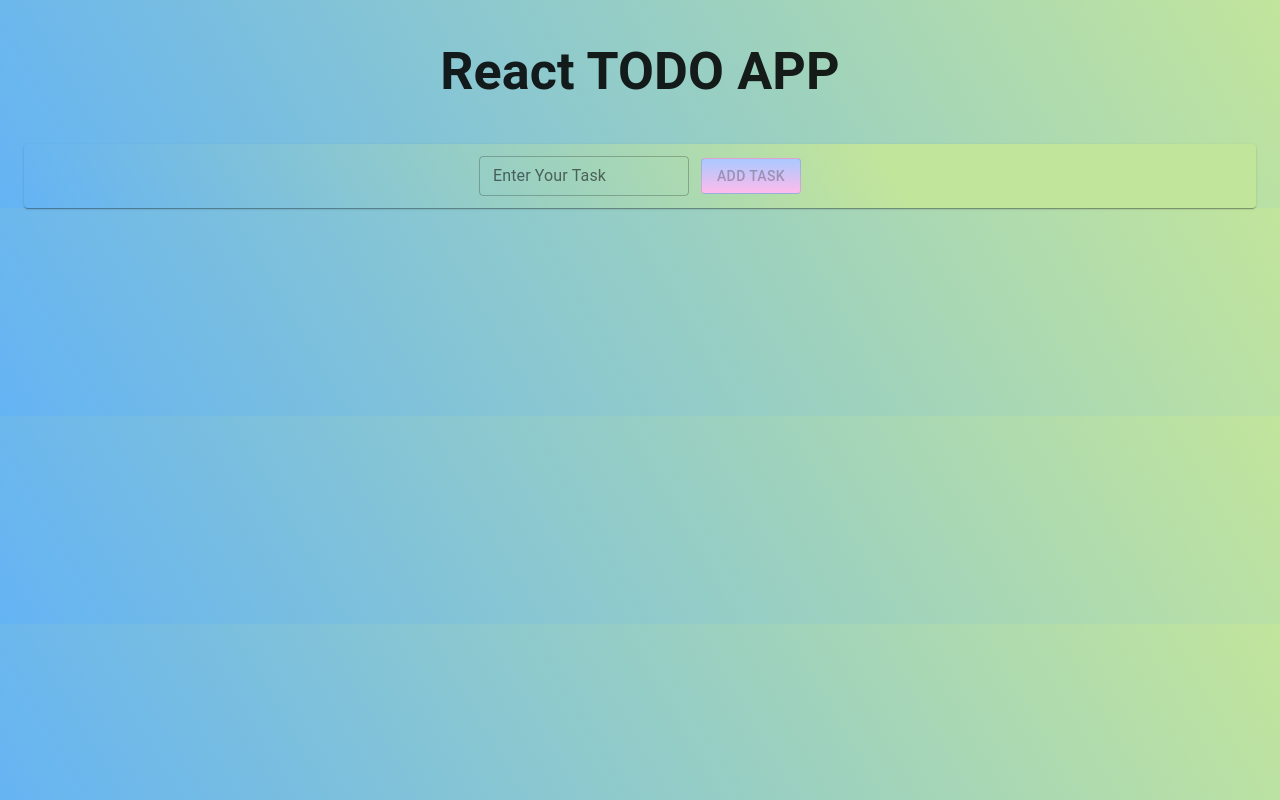
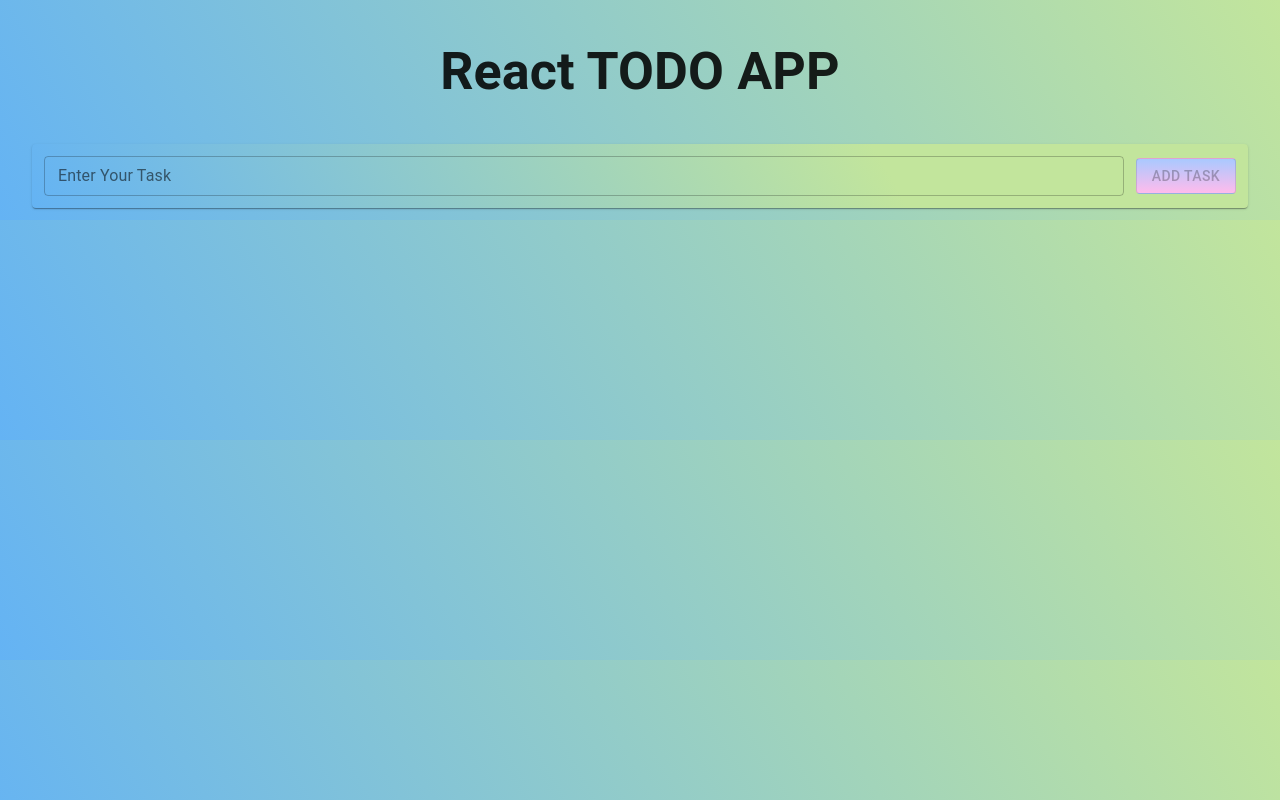
Before and after one commit to yaswanth-pula/react-todo-app, a React (Create React App) app: page / in a window 1280 px wide. Built offline with nearby package versions, Linux system fonts and the light colour scheme.

Commit message:
Done with Changes Ready for Deploy
-- Added all css attribrutes.
-- and modified little code.

```diff
--- a/src/components/IconButtonComponent.js
+++ b/src/components/IconButtonComponent.js
@@ -2,10 +2,12 @@ import React, { forwardRef } from 'react';
 import IconButton from '@material-ui/core/IconButton';
 import DeleteIcon from '@material-ui/icons/Delete';
 import DoneIcon from '@material-ui/icons/Done';
+import Tooltip from '@material-ui/core/Tooltip';
 
 const IconButtonComponent = forwardRef( (props,ref) =>{
 
     return(
+        <Tooltip title={props.tip_text} aria-label={props.tip_text}>
             <IconButton
                     id="task-add-button"
                     ref = {ref}
@@ -15,6 +17,7 @@ const IconButtonComponent = forwardRef( (props,ref) =>{
                     >
                     {(props.icon==="done")?<DoneIcon />:<DeleteIcon />}
             </IconButton>
+        </Tooltip>
     );
 });
 export default IconButtonComponent;
--- a/src/components/TaskComponent.js
+++ b/src/components/TaskComponent.js
@@ -17,13 +17,13 @@ const TaskComponent = (props) => {
 
     return(
         <div>
-        <Paper id="task-input-paper">
+        <Paper className='task-item-paper'>
             <Chip variant="outlined" label={props.status} id="chip"/>
-            <Typography variant="overline" align="center">
-                {props.task}
-            </Typography>
-            <IconButtonComponent button_click ={handleCompletedTask} icon = "done" button_size="small" />
-            <IconButtonComponent button_click = {handleDeleteTask} icon = "delete" button_size="small" />
+                <Typography variant="inherit" align="justify" id="task-text">
+                    {props.task}
+                </Typography>
+            <IconButtonComponent button_click ={handleCompletedTask} icon = "done" button_size="small" tip_text="Task Completed"/>
+            <IconButtonComponent button_click = {handleDeleteTask} icon = "delete" button_size="small" tip_text="Delete Task" />
         </Paper>
         </div>
     );
--- a/src/components/TodoInputComponent.js
+++ b/src/components/TodoInputComponent.js
@@ -3,6 +3,8 @@ import TextField from '@material-ui/core/TextField';
 import ButtonComponent from './ButtonComponent'
 import Paper from '@material-ui/core/Paper'
 import TaskComponent from '../components/TaskComponent';
+import Container from '@material-ui/core/Container';
+import CssBaseline from '@material-ui/core/CssBaseline';
 import  addToDoStorage, {getToDoListFromStorage}  from '../logic/LocalStore';
 
 const TodoInputComponent = () => {
@@ -52,17 +54,19 @@ const TodoInputComponent = () => {
     }
 
     return(
-        <div>
+        <div className="task-input-div">
+            <div className="task-input">
                 <Paper id="task-input-paper">
                     <TextField
+                        className="input_text_field"
                         inputRef = {input_ref}
-                id ="outlined-basic"
                         label="Enter Your Task"
                         variant="outlined"
-                size = "small"
+                        size="small"
                         onChange={(event) => {setTaskInputText(event.target.value)}}
                         value={TaskInputText}
                         multiline
+                        fullWidth
                         />
                         <ButtonComponent
                         disabled={!TaskInputText}
@@ -73,8 +77,16 @@ const TodoInputComponent = () => {
                         button_click = {handleAddTask}
                     />
                 </Paper>
-            <div>
+            </div>
+
+            <div className="task-list-view">
+                <React.Fragment>
+                <CssBaseline />
+                    <Container maxWidth="md">
                         {showTodo()}
+                    </Container>
+                </React.Fragment>
+
             </div>
         </div>
     );
--- a/src/css/App.css
+++ b/src/css/App.css
@@ -6,11 +6,17 @@
   text-align: center;
 }
 #task-input-paper{
-  padding: 12px;
+  /* padding: 12px;
   background-image: linear-gradient(60deg, #64b3f4 0%, #c2e59c 70%);
   align-items:center;
   text-align:center;
-  justify-items:center;
+  justify-items:center; */
+  padding: 12px;
+  margin: .5rem;
+  justify-content: space-between;
+  align-items: center;
+  display: flex;
+  background-image: linear-gradient(60deg, #64b3f4 0%, #c2e59c 70%);
 }
 #task-add-button{
   margin-left: 12px;
@@ -18,6 +24,29 @@
 }
 #chip{
   color:black;
-  margin: 4px;
-  background-image: linear-gradient(180deg, #A9C9FF 0%, #FFBBEC 100%);
+  font-weight: 600;
+  margin-right: 8px;
 }
+
+.task-list-view{
+  align-items: center;
+  justify-content: center;
+  margin-top: 12px;
+}
+
+.task-item-paper{
+  padding: 12px;
+  margin: .5rem;
+  justify-content: space-between;
+  align-items: center;
+  display: flex;
+  background-image: linear-gradient(60deg, #64b3f4 30%, #c2e59c 70%);
+}
+
+#task-text{
+  flex:1;
+}
+.input_text_field{
+  flex:1;
+  color: #64b3f4;
+}
```
Lines whose indentation alone changed are shown as unchanged.
